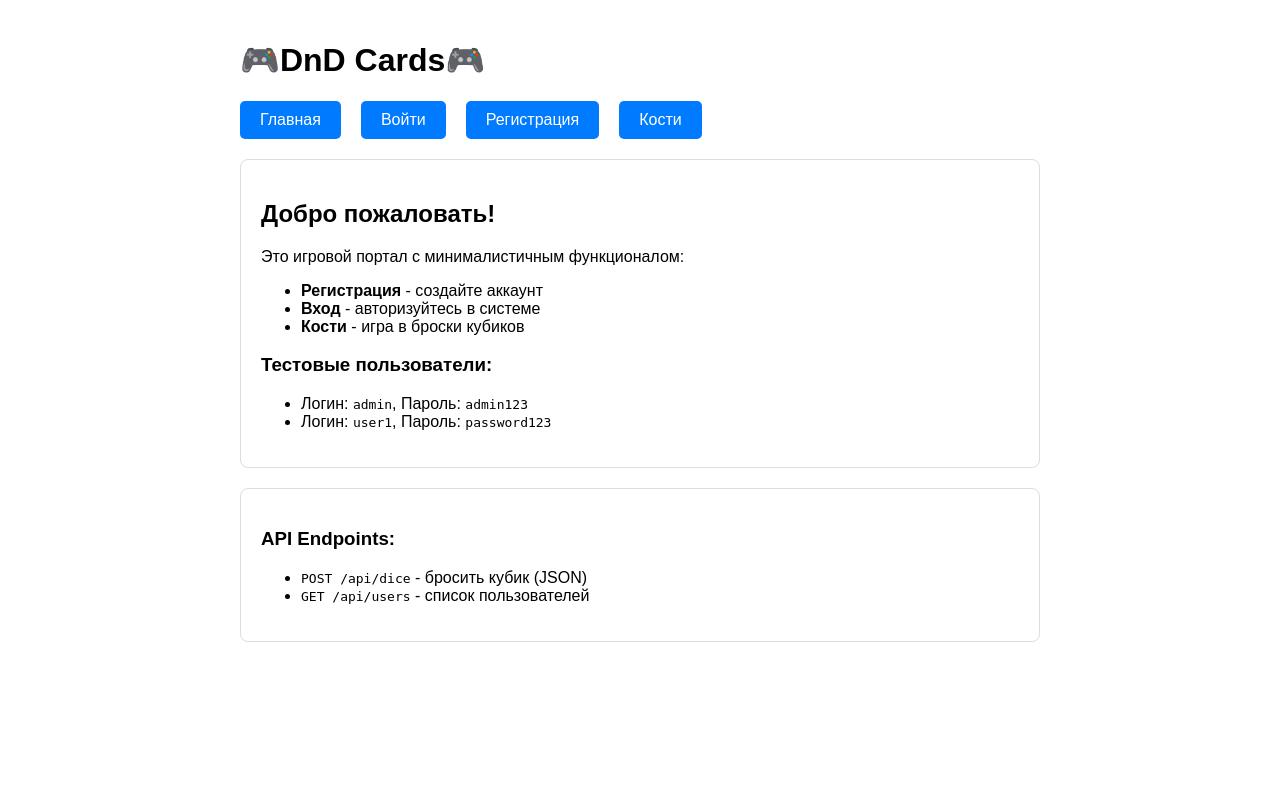
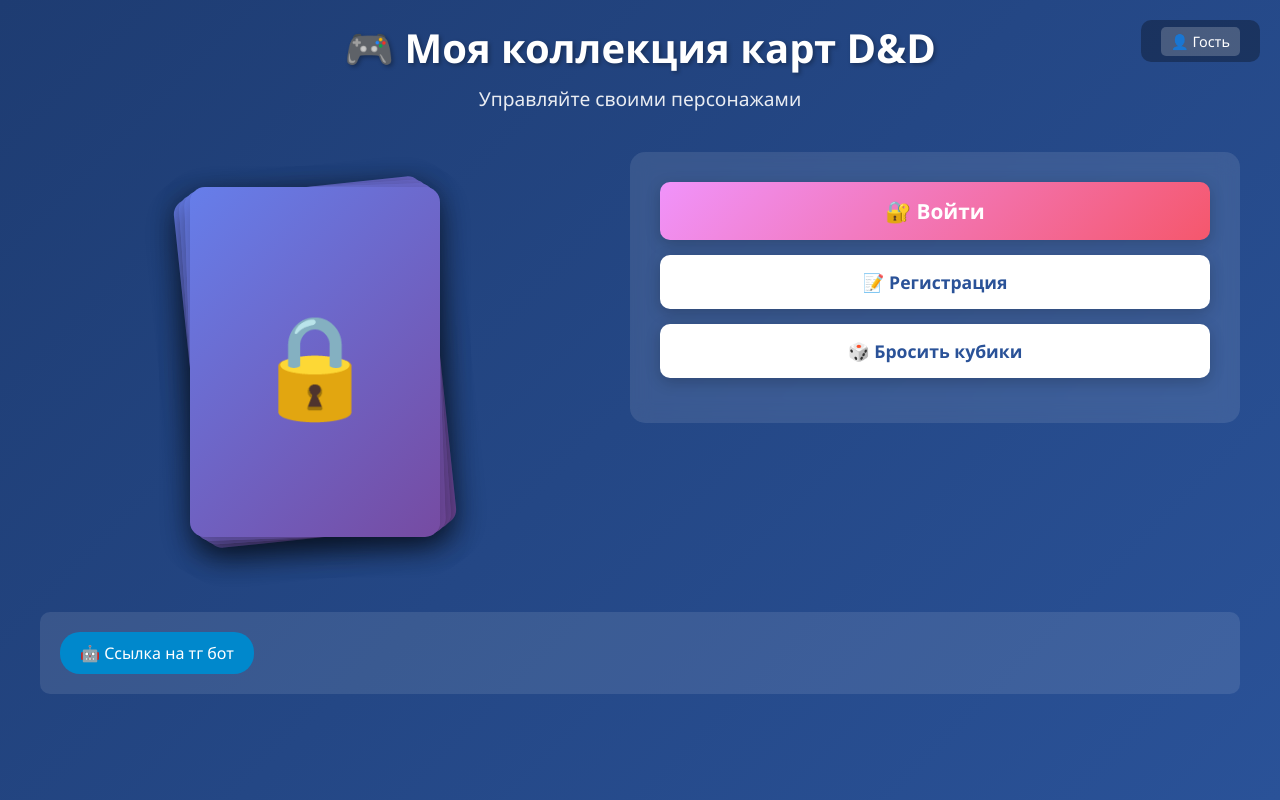
Before and after one commit to venomjarik-art/Project-DnD, a FastAPI app: page / in a window 1280 px wide. Run offline with FastAPI, Linux system fonts and the light colour scheme; parts of the project's set-up code (start-up, migrations or seed data) failed here and were passed over.

Commit message:
style: обновить главную страницу в стиле дашборда

```diff
--- a/templates/index.html
+++ b/templates/index.html
@@ -3,47 +3,219 @@
 <head>
     <meta charset="UTF-8">
     <meta name="viewport" content="width=device-width, initial-scale=1.0">
-    <title>DnD Cards</title>
+    <title>Моя коллекция карт D&D</title>
     <style>
-        body { font-family: Arial, sans-serif; max-width: 800px; margin: 0 auto; padding: 20px; }
-        .menu { display: flex; gap: 20px; margin: 20px 0; }
-        .menu a { padding: 10px 20px; background: #007bff; color: white; text-decoration: none; border-radius: 5px; }
-        .menu a:hover { background: #0056b3; }
-        .card { border: 1px solid #ddd; padding: 20px; border-radius: 8px; margin: 20px 0; }
+        * {
+            margin: 0;
+            padding: 0;
+            box-sizing: border-box;
+        }
+
+        body {
+            font-family: 'Segoe UI', Tahoma, Geneva, Verdana, sans-serif;
+            background: linear-gradient(135deg, #1e3c72 0%, #2a5298 100%);
+            min-height: 100vh;
+            padding: 20px;
+        }
+
+        .container {
+            max-width: 1200px;
+            margin: 0 auto;
+        }
+
+        .header {
+            text-align: center;
+            color: white;
+            margin-bottom: 40px;
+        }
+
+        .header h1 {
+            font-size: 2.5em;
+            margin-bottom: 10px;
+            text-shadow: 2px 2px 4px rgba(0,0,0,0.3);
+        }
+
+        .header p {
+            font-size: 1.2em;
+            opacity: 0.9;
+        }
+
+        .main-content {
+            display: flex;
+            gap: 40px;
+            align-items: flex-start;
+            flex-wrap: wrap;
+        }
+
+        .deck-section {
+            flex: 1;
+            min-width: 300px;
+        }
+
+        .deck-container {
+            position: relative;
+            width: 300px;
+            height: 420px;
+            margin: 0 auto;
+        }
+
+        .deck-card {
+            position: absolute;
+            width: 250px;
+            height: 350px;
+            background: linear-gradient(135deg, #667eea 0%, #764ba2 100%);
+            border-radius: 15px;
+            box-shadow: 0 10px 30px rgba(0,0,0,0.3);
+            display: flex;
+            align-items: center;
+            justify-content: center;
+            font-size: 100px;
+            color: white;
+            cursor: pointer;
+            transition: transform 0.3s;
+            left: 50%;
+            top: 50%;
+            transform: translate(-50%, -50%);
+        }
+
+        .deck-card:nth-child(1) { transform: translate(-50%, -50%) rotate(-6deg); }
+        .deck-card:nth-child(2) { transform: translate(-50%, -50%) rotate(-4deg); }
+        .deck-card:nth-child(3) { transform: translate(-50%, -50%) rotate(-2deg); }
+        .deck-card:nth-child(4) { transform: translate(-50%, -50%) rotate(0deg); }
+
+        .deck-card:hover {
+            transform: translate(-50%, -60%) rotate(0deg) scale(1.05);
+        }
+
+        .menu-section {
+            flex: 1;
+            min-width: 300px;
+            background: rgba(255,255,255,0.1);
+            padding: 30px;
+            border-radius: 15px;
+            backdrop-filter: blur(10px);
+        }
+
+        .menu-button {
+            display: block;
+            width: 100%;
+            padding: 15px 25px;
+            margin-bottom: 15px;
+            background: white;
+            color: #2a5298;
+            text-decoration: none;
+            border-radius: 10px;
+            font-size: 1.1em;
+            font-weight: bold;
+            text-align: center;
+            transition: all 0.3s;
+            box-shadow: 0 4px 15px rgba(0,0,0,0.2);
+        }
+
+        .menu-button:hover {
+            background: #f0f0f0;
+            transform: translateY(-2px);
+            box-shadow: 0 6px 20px rgba(0,0,0,0.3);
+        }
+
+        .menu-button.primary {
+            background: linear-gradient(135deg, #f093fb 0%, #f5576c 100%);
+            color: white;
+            font-size: 1.3em;
+        }
+
+        .menu-button.primary:hover {
+            background: linear-gradient(135deg, #f5576c 0%, #f093fb 100%);
+        }
+
+        .footer {
+            margin-top: 40px;
+            display: flex;
+            justify-content: space-between;
+            align-items: center;
+            padding: 20px;
+            background: rgba(255,255,255,0.1);
+            border-radius: 10px;
+        }
+
+        .card-preview {
+            padding: 15px 30px;
+            background: rgba(255,255,255,0.2);
+            border-radius: 10px;
+            color: white;
+            font-weight: bold;
+        }
+
+        .tg-link {
+            padding: 10px 20px;
+            background: #0088cc;
+            color: white;
+            text-decoration: none;
+            border-radius: 20px;
+            transition: background 0.3s;
+        }
+
+        .tg-link:hover {
+            background: #0099dd;
+        }
+
+        .user-info {
+            position: absolute;
+            top: 20px;
+            right: 20px;
+            color: white;
+            background: rgba(0,0,0,0.3);
+            padding: 10px 20px;
+            border-radius: 10px;
+        }
+
+        .guest-badge {
+            background: rgba(255,255,255,0.2);
+            padding: 5px 10px;
+            border-radius: 5px;
+            font-size: 0.9em;
+        }
     </style>
 </head>
 <body>
-    <h1>🎮DnD Cards🎮</h1>
-
-    <div class="menu">
-        <a href="/">Главная</a>
-        <a href="/login">Войти</a>
-        <a href="/register">Регистрация</a>
-        <a href="/dice">Кости</a>
+    <div class="user-info">
+        <span class="guest-badge">👤 Гость</span>
     </div>
 
-    <div class="card">
-        <h2>Добро пожаловать!</h2>
-        <p>Это игровой портал с минималистичным функционалом:</p>
-        <ul>
-            <li><strong>Регистрация</strong> - создайте аккаунт</li>
-            <li><strong>Вход</strong> - авторизуйтесь в системе</li>
-            <li><strong>Кости</strong> - игра в броски кубиков</li>
-        </ul>
+    <div class="container">
+        <div class="header">
+            <h1>🎮 Моя коллекция карт D&D</h1>
+            <p>Управляйте своими персонажами</p>
+        </div>
 
-        <h3>Тестовые пользователи:</h3>
-        <ul>
-            <li>Логин: <code>admin</code>, Пароль: <code>admin123</code></li>
-            <li>Логин: <code>user1</code>, Пароль: <code>password123</code></li>
-        </ul>
-    </div>
+        <div class="main-content">
+            <div class="deck-section">
+                <div class="deck-container">
+                    <div class="deck-card" onclick="location.href='/login'">🔒</div>
+                    <div class="deck-card" onclick="location.href='/login'">🔒</div>
+                    <div class="deck-card" onclick="location.href='/login'">🔒</div>
+                    <div class="deck-card" onclick="location.href='/login'">🔒</div>
+                </div>
+            </div>
 
-    <div class="card">
-        <h3>API Endpoints:</h3>
-        <ul>
-            <li><code>POST /api/dice</code> - бросить кубик (JSON)</li>
-            <li><code>GET /api/users</code> - список пользователей</li>
-        </ul>
+            <div class="menu-section">
+                <a href="/login" class="menu-button primary">
+                    🔐 Войти
+                </a>
+                <a href="/register" class="menu-button">
+                    📝 Регистрация
+                </a>
+                <a href="/dice" class="menu-button">
+                    🎲 Бросить кубики
+                </a>
+            </div>
+        </div>
+
+        <div class="footer">
+            <a href="https://t.me/ProjectDnD_bot" class="tg-link" target="_blank">
+                🤖 Ссылка на тг бот
+            </a>
+        </div>
     </div>
 </body>
 </html>
```
Also changed, not shown: static/uploads/deb7f16a8aa3de74.png (added).
